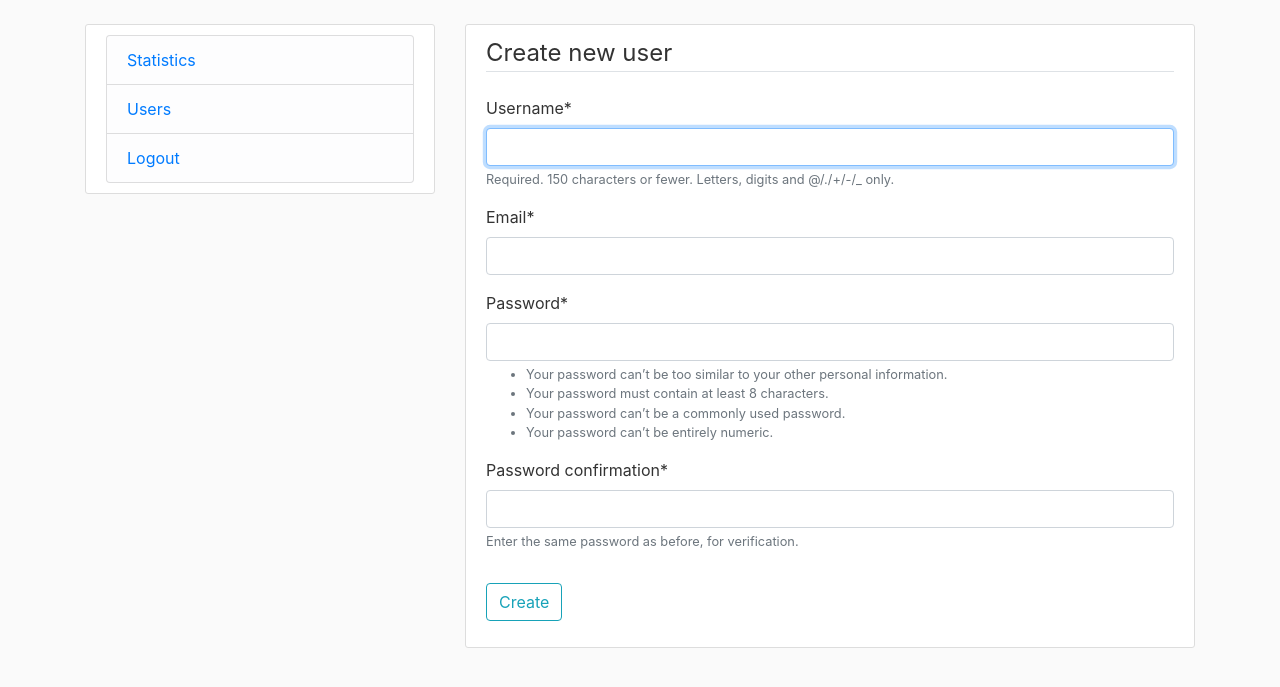
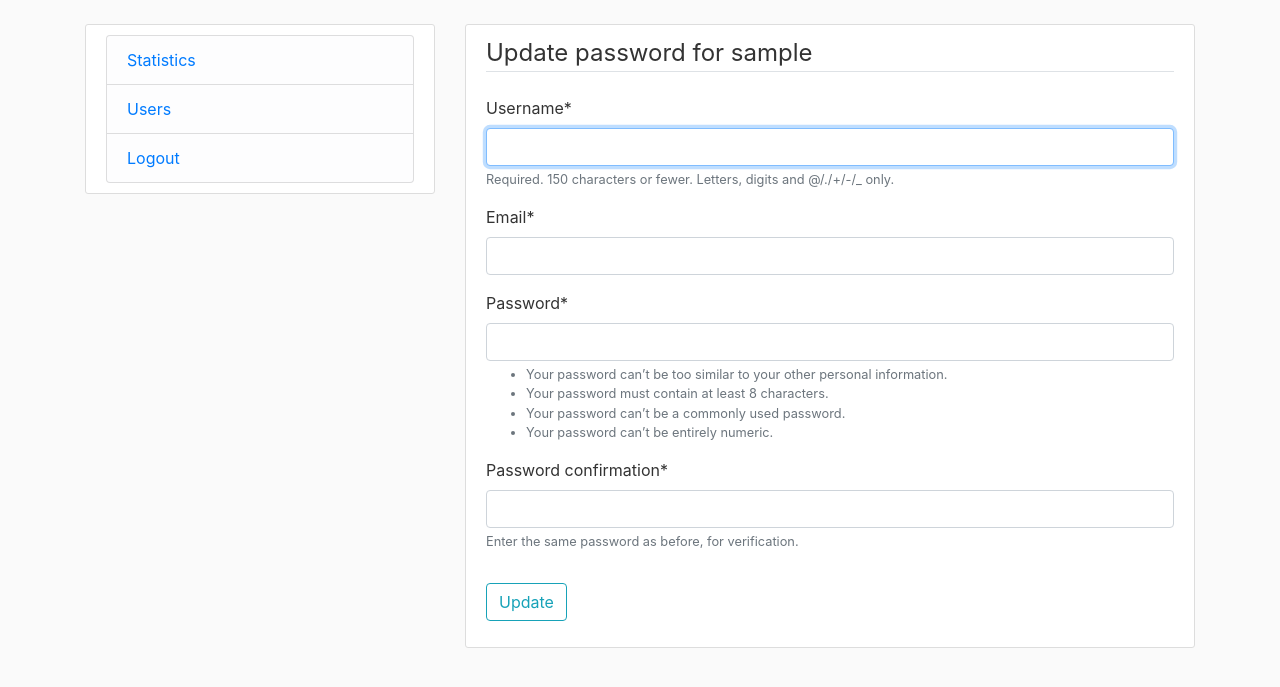
Before and after one commit to chernetsky/pegas-research-test, a Django app: page /user/create/ in a window 1280 px wide. Shown: the part 56-743 px from the top of the page. Run offline with Django 3.2, Linux system fonts and the light colour scheme; the visitor is signed in with stand-in values (Sample User, id 1); some libraries are stand-ins or nearby versions.

Commit message:
User list improvements. User password update.

```diff
--- a/pegasResearchTest/data/templates/data/base.html
+++ b/pegasResearchTest/data/templates/data/base.html
@@ -50,7 +50,7 @@
                 <div class="content-section">
                     <ul class="list-group">
                         <li class="list-group-item list-group-item-light">
-                            <a href="#">Statistics</a>
+                            <a href="{% url 'data-home' %}">Statistics</a>
                         </li>
                         <li class="list-group-item list-group-item-light">
                             <a href="{% url 'user-list' %}">Users</a>
--- a/pegasResearchTest/pegasResearchTest/settings.py
+++ b/pegasResearchTest/pegasResearchTest/settings.py
@@ -25,7 +25,10 @@ SECRET_KEY = 'd%a(#5k8f$!l6%3xwb%3yk!fyq6(k7*7wwh5pyl(lgs7t!!mi9'
 # SECURITY WARNING: don't run with debug turned on in production!
 DEBUG = True
 
-ALLOWED_HOSTS = []
+ALLOWED_HOSTS = [
+    # 'localhost',
+    # '127.0.0.1'
+]
 
 
 # Application definition
--- a/pegasResearchTest/user/forms.py
+++ b/pegasResearchTest/user/forms.py
@@ -1,6 +1,10 @@
 from django import forms
 from django.contrib.auth.models import User
-from django.contrib.auth.forms import UserCreationForm as NativeUserCreationForm
+from django.contrib.auth.forms import (
+    UserCreationForm as NativeUserCreationForm,
+    PasswordChangeForm as NativePasswordChangeForm
+)
+from django.contrib.auth.forms import PasswordChangeForm
 
 
 class UserCreationForm(NativeUserCreationForm):
@@ -9,3 +13,8 @@ class UserCreationForm(NativeUserCreationForm):
     class Meta:
         model = User
         fields = ['username', 'email', 'password1', 'password2']
+
+
+class PasswordChangeForm(NativePasswordChangeForm):
+    ''' Just override for now. '''
+    pass
--- /dev/null
+++ b/pegasResearchTest/user/templates/user/404.html
@@ -0,0 +1 @@
+<h1>404 Page Not Found</h1>
--- /dev/null
+++ b/pegasResearchTest/user/templates/user/form.html
@@ -0,0 +1,24 @@
+{% extends 'data/base.html' %}
+{% load crispy_forms_tags %}
+{% block content %}
+    <div class="content-section">
+        <form method="POST">
+            {% csrf_token%}
+            <fieldset class="form-group">
+                {% if request.path == '/create/' %}
+                    <legend class="border-bottom mb-4 ">Create new user</legend>
+                {% else %}
+                    <legend class="border-bottom mb-4 ">Update password for {{ user.username }}</legend>
+                {% endif %}
+                {{ form|crispy }}
+            </fieldset>
+            <div class="form-group">
+                {% if request.path == '/create/' %}
+                    <button class="btn btn-outline-info" type="submit">Create</button>
+                {% else %}
+                    <button class="btn btn-outline-info" type="submit">Update</button>
+                {% endif %}
+            </div>
+        </form>
+    </div>
+{% endblock %}
--- a/pegasResearchTest/user/urls.py
+++ b/pegasResearchTest/user/urls.py
@@ -4,5 +4,6 @@ from .views import UserListView
 
 urlpatterns = [
     path('', UserListView.as_view(), name='user-list'),
-    path('create/', views.create, name='user-create')
+    path('create/', views.create, name='user-create'),
+    path('<int:pk>/update/', views.update, name='user-update')
 ]
--- a/pegasResearchTest/user/views.py
+++ b/pegasResearchTest/user/views.py
@@ -1,29 +1,51 @@
-from django.shortcuts import render, redirect
 from django.contrib import messages
 from django.contrib.auth.decorators import login_required
+from django.contrib.auth.mixins import LoginRequiredMixin
 from django.contrib.auth.models import User
+from django.shortcuts import (
+    render,
+    redirect,
+    get_object_or_404
+)
 from django.views.generic import ListView
-from .forms import UserCreationForm
 
 
-class UserListView(ListView):
+from .forms import (UserCreationForm, PasswordChangeForm)
+
+
+class UserListView(LoginRequiredMixin, ListView):
     model = User
     template_name = 'user/list.html'
     ordering = ['username']
 
 
-
+@login_required
 def create(request):
     if request.method == 'POST':
         form = UserCreationForm(request.POST)
         if form.is_valid():
             form.save()
             username = form.cleaned_data.get('username')
-            messages.success(request, f'Account created for {username}')
-            return redirect('data-home')
+            messages.success(request, f'Account created for {username}.')
+            return redirect('user-list')
     else:
         form = UserCreationForm()
-    return render(request, 'user/create.html', { 'form': form })
+    return render(request, 'user/form.html', { 'form': form })
+
+
+@login_required
+def update(request, **kwargs):
+    user = get_object_or_404(User, pk=kwargs['pk'] )
+    if request.method == 'POST':
+        form = PasswordChangeForm(user=user, data=request.POST)
+        if form.is_valid():
+            form.save()
+            username = form.cleaned_data.get('username')
+            messages.success(request, f'Password changed for {user.username} account.')
+            return redirect('user-list')
+    else:
+        form = PasswordChangeForm(user=user)
+    return render(request, 'user/form.html', { 'form': form })
 
 
 @login_required
```
Also changed, not shown: pegasResearchTest/user/templates/user/list.html (+6 -1 lines).
